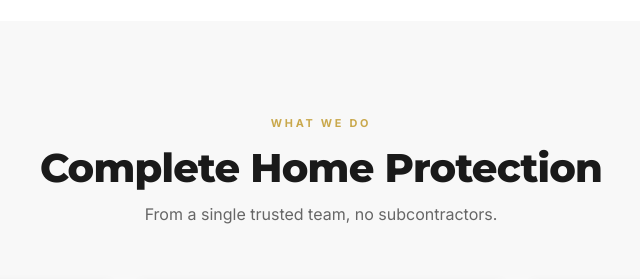
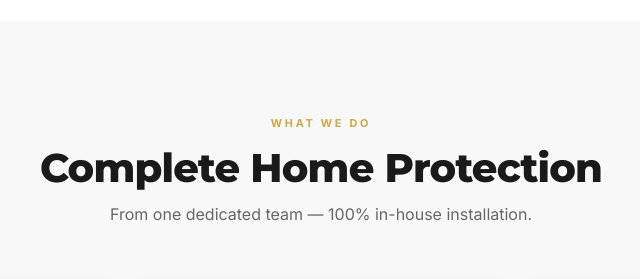
Before and after one commit to Guardianimpact/premierimpact, a FastAPI app: page / in a window 1280 px wide. Shown: the part 2718-2997 px from the top of the page, without its empty margins (319-959 px from the left). Run offline with FastAPI, Linux system fonts and the light colour scheme.

Commit message:
Replace all subcontractor language with in-house installation messaging
Co-Authored-By: Claude Opus 4.6 <noreply@anthropic.com>

```diff
--- a/app/templates/base.html
+++ b/app/templates/base.html
@@ -4,11 +4,11 @@
     <meta charset="UTF-8">
     <meta name="viewport" content="width=device-width, initial-scale=1.0">
     <title>{% block title %}Premier Impact Windows & Roofing{% endblock %} | South Florida</title>
-    <meta name="description" content="{% block meta_description %}Premier Impact Windows & Roofing — South Florida's trusted provider of impact windows, doors, and roofing. No subcontractors. We measure, order, and install ourselves.{% endblock %}">
+    <meta name="description" content="{% block meta_description %}Premier Impact Windows & Roofing — South Florida's trusted provider of impact windows, doors, and roofing. 100% in-house installation. We measure, order, and install ourselves.{% endblock %}">
 
     <!-- Open Graph -->
     <meta property="og:title" content="{% block og_title %}Premier Impact Windows & Roofing | South Florida{% endblock %}">
-    <meta property="og:description" content="South Florida's trusted impact windows, doors & roofing. No subcontractors — ever.">
+    <meta property="og:description" content="South Florida's trusted impact windows, doors & roofing. 100% in-house installation.">
     <meta property="og:type" content="website">
     <meta property="og:url" content="https://web-production-b12a.up.railway.app{{ request.url.path }}">
     <meta property="og:image" content="https://images.unsplash.com/photo-1600607687939-ce8a6c25118c?w=1200&q=80">
@@ -26,7 +26,7 @@
         "@context": "https://schema.org",
         "@type": "LocalBusiness",
         "name": "Premier Impact Windows & Roofing",
-        "description": "South Florida's trusted provider of impact windows, doors, and roofing solutions. No subcontractors — ever.",
+        "description": "South Florida's trusted provider of impact windows, doors, and roofing solutions. 100% in-house installation.",
         "url": "https://web-production-b12a.up.railway.app",
         "telephone": "+19545551234",
         "email": "info@premierimpactfl.com",
@@ -93,7 +93,7 @@
             <div class="ft-grid">
                 <div>
                     <div class="nav-logo">Premier <span class="a">Impact</span> <span class="sub" style="color:rgba(255,255,255,0.4);">Windows & Roofing</span></div>
-                    <p class="ft-tag">South Florida's trusted provider of impact windows, doors, and roofing solutions. No subcontractors &mdash; ever.</p>
+                    <p class="ft-tag">South Florida's trusted provider of impact windows, doors, and roofing solutions. 100% in-house installation.</p>
                     <div class="ft-social">
                         <a href="#" aria-label="Facebook"><svg viewBox="0 0 24 24"><path d="M18 2h-3a5 5 0 00-5 5v3H7v4h3v8h4v-8h3l1-4h-4V7a1 1 0 011-1h3z"/></svg></a>
                         <a href="#" aria-label="Instagram"><svg viewBox="0 0 24 24"><rect x="2" y="2" width="20" height="20" rx="5" ry="5" fill="none" stroke="currentColor" stroke-width="1.5"/><circle cx="12" cy="12" r="5" fill="none" stroke="currentColor" stroke-width="1.5"/><circle cx="17.5" cy="6.5" r="1.5"/></svg></a>
--- a/app/templates/contact.html
+++ b/app/templates/contact.html
@@ -67,7 +67,7 @@
                     <ul style="list-style:none;padding:0;">
                         <li style="display:flex;align-items:center;gap:8px;padding:5px 0;font-size:.88rem;color:var(--text2);">
                             <svg width="16" height="16" viewBox="0 0 24 24"><path d="M20 6L9 17l-5-5" fill="none" stroke="var(--gold)" stroke-width="3"/></svg>
-                            No subcontractors &mdash; ever
+                            100% in-house installation
                         </li>
                         <li style="display:flex;align-items:center;gap:8px;padding:5px 0;font-size:.88rem;color:var(--text2);">
                             <svg width="16" height="16" viewBox="0 0 24 24"><path d="M20 6L9 17l-5-5" fill="none" stroke="var(--gold)" stroke-width="3"/></svg>
--- a/app/templates/home.html
+++ b/app/templates/home.html
@@ -1,7 +1,7 @@
 {% extends "base.html" %}
 
 {% block title %}Impact Windows, Doors & Roofing{% endblock %}
-{% block meta_description %}Premier Impact Windows & Roofing — South Florida's trusted provider of impact windows, doors, and roofing. No subcontractors. Free in-home assessment. Financing from $87/mo.{% endblock %}
+{% block meta_description %}Premier Impact Windows & Roofing — South Florida's trusted provider of impact windows, doors, and roofing. 100% in-house installation. Free in-home assessment. Financing from $87/mo.{% endblock %}
 
 {% block content %}
 <!-- ===== HERO ===== -->
@@ -14,8 +14,8 @@
                 <span class="hero-label">South Florida's Premier Choice</span>
                 <h1>Impact Windows, Doors &amp; Roofing</h1>
                 <p class="hero-sub">
-                    South Florida's most trusted home protection team.
-                    We measure, order, and install ourselves &mdash; no subcontractors, ever.
+                    South Florida's most trusted impact window and roofing company.
+                    We measure, order, and install &mdash; one team, one standard, every time.
                     Financing available from <strong>$87/mo</strong>.
                 </p>
                 <div class="hero-badges">
@@ -43,7 +43,7 @@
             <div class="trust-b">500+ Homes Protected</div>
             <div class="trust-b">15+ Years Experience</div>
             <div class="trust-b">A+ BBB Rating</div>
-            <div class="trust-b">No Subcontractors</div>
+            <div class="trust-b">100% In-House Installation</div>
             <div class="trust-b">Free In-Home Assessment</div>
         </div>
     </div>
@@ -61,7 +61,7 @@
                 <h2>We Measure. We Order.<br>We Install.</h2>
                 <p>
                     By controlling every step of the process, we ensure the quality of a secure home
-                    and the peace of mind that comes with absolute accountability. No subcontractors
+                    and the peace of mind that comes with absolute accountability. One dedicated team
                     means no finger-pointing, no delays, and no excuses.
                 </p>
                 <ul class="ck-list">
@@ -161,7 +161,7 @@
         <div class="section-hd ctr">
             <span class="section-label">What We Do</span>
             <h2>Complete Home Protection</h2>
-            <p class="section-sub">From a single trusted team, no subcontractors.</p>
+            <p class="section-sub">From one dedicated team &mdash; 100% in-house installation.</p>
         </div>
         <div class="svc-grid">
             <div class="svc-card">
--- a/app/templates/roofing.html
+++ b/app/templates/roofing.html
@@ -114,7 +114,7 @@
             <div class="proc-step">
                 <div class="proc-num">03</div>
                 <h4>Installation</h4>
-                <p>Our in-house crew handles the full installation &mdash; no subcontractors, no delays.</p>
+                <p>Our own certified team handles the full installation &mdash; one dedicated crew, no delays.</p>
             </div>
             <div class="proc-step">
                 <div class="proc-num">04</div>
--- a/app/templates/windows_doors.html
+++ b/app/templates/windows_doors.html
@@ -1,7 +1,7 @@
 {% extends "base.html" %}
 
 {% block title %}Impact Windows & Doors{% endblock %}
-{% block meta_description %}Premium impact windows and doors from ESW and CWI. Installed by our own team in South Florida — no subcontractors. Financing from $87/mo.{% endblock %}
+{% block meta_description %}Premium impact windows and doors from ESW and CWI. Installed by our own certified team in South Florida. Financing from $87/mo.{% endblock %}
 
 {% block content %}
 <!-- Page Hero -->
```
